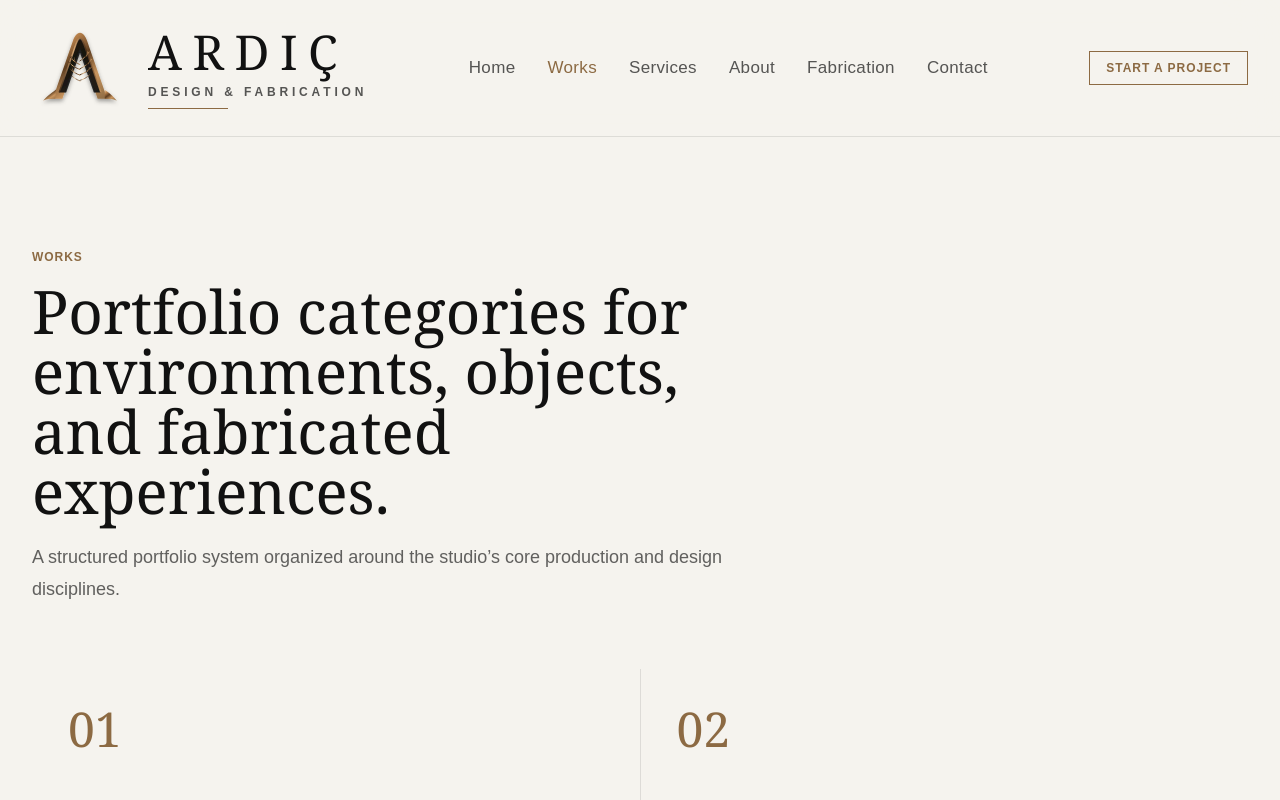
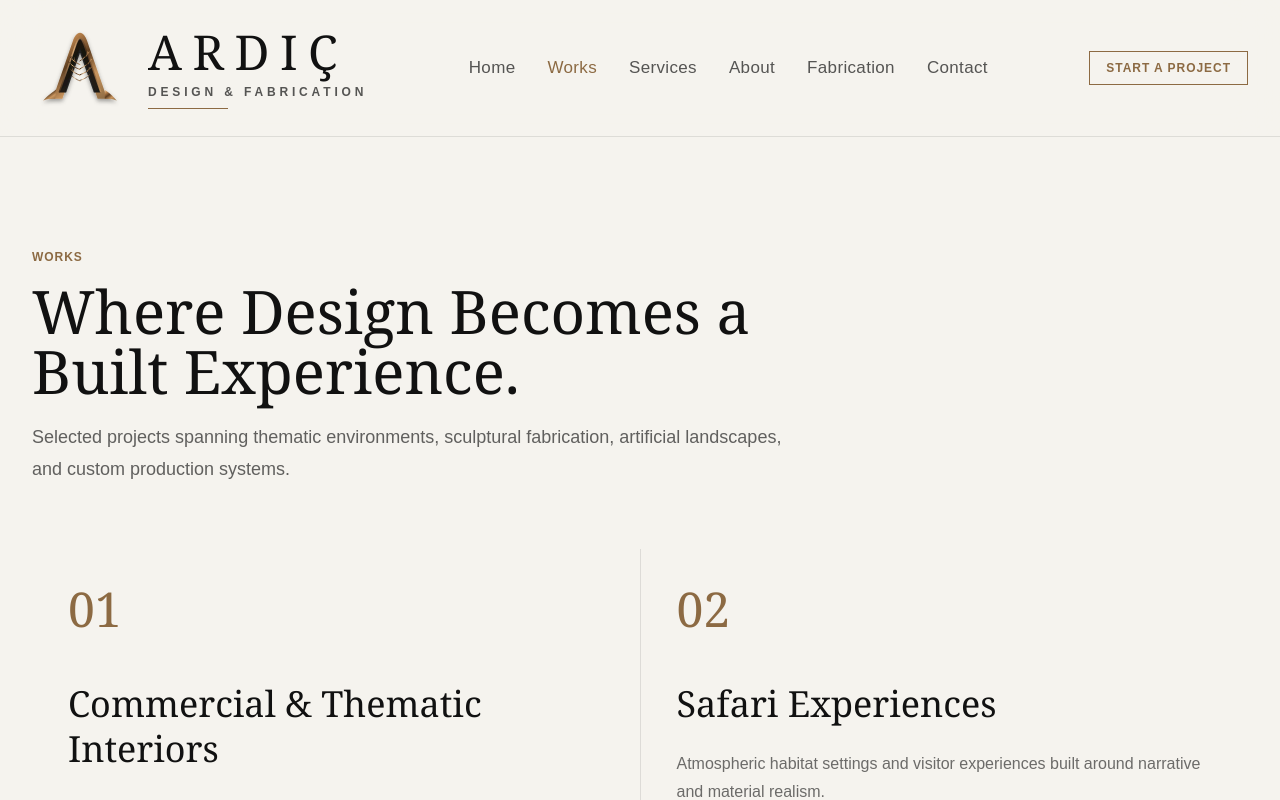
Before and after one commit to tahabaki6134/ardicdf-website, a Next.js app: page /works in a window 1280 px wide. Shown: the top 800 px of the page. Built offline with nearby package versions, Linux system fonts and the light colour scheme.

Commit message:
Refine works page hero copy

```diff
--- a/app/works/page.tsx
+++ b/app/works/page.tsx
@@ -8,8 +8,8 @@ export default function WorksPage() {
         <div className="mx-auto max-w-7xl">
           <SectionHeading
             eyebrow="Works"
-            title="Portfolio categories for environments, objects, and fabricated experiences."
-            copy="A structured portfolio system organized around the studio’s core production and design disciplines."
+            title="Where Design Becomes a Built Experience."
+            copy="Selected projects spanning thematic environments, sculptural fabrication, artificial landscapes, and custom production systems."
           />
 
           <div className="mt-16 grid gap-px bg-ink/10 md:grid-cols-2">
```
